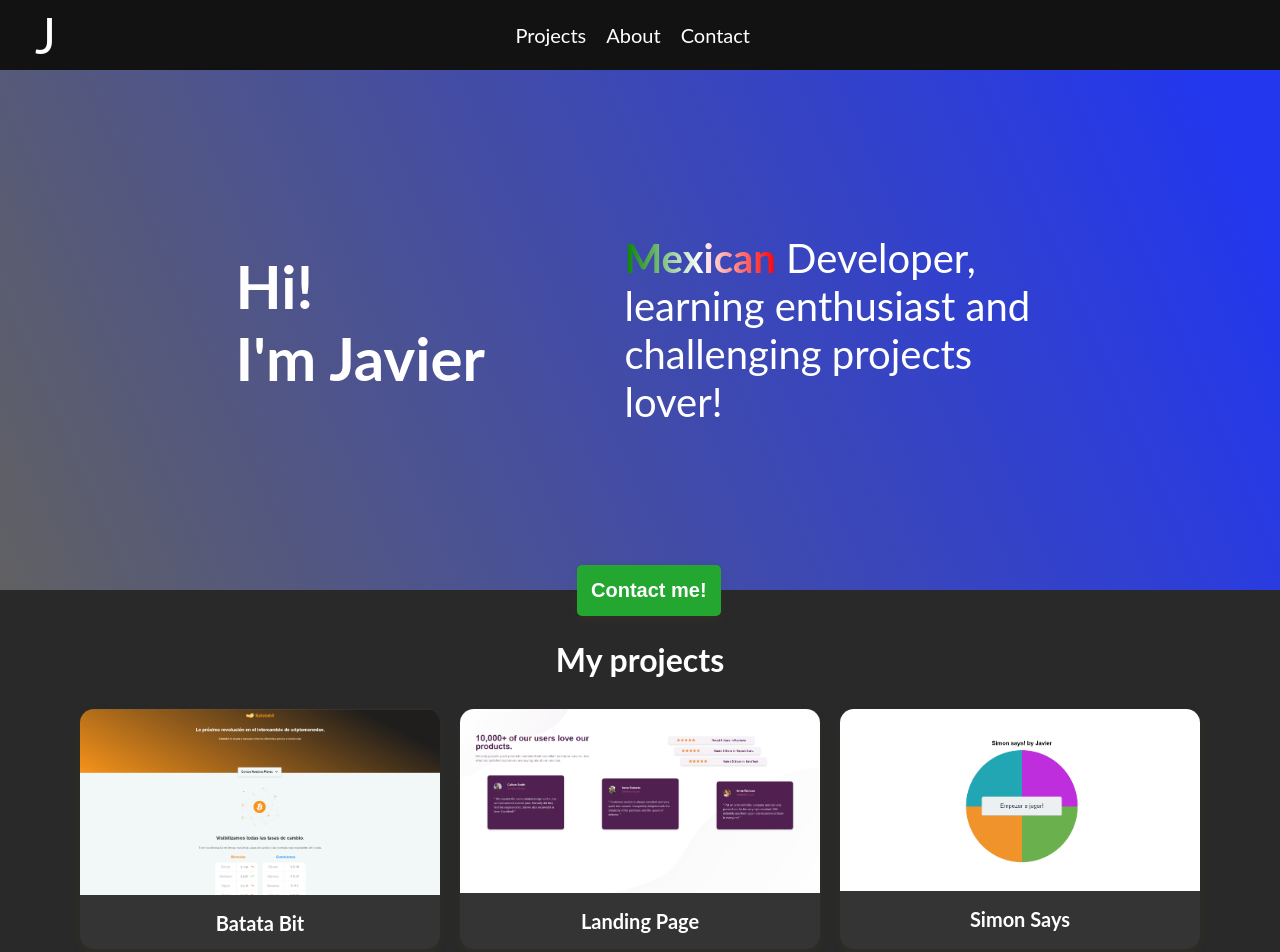
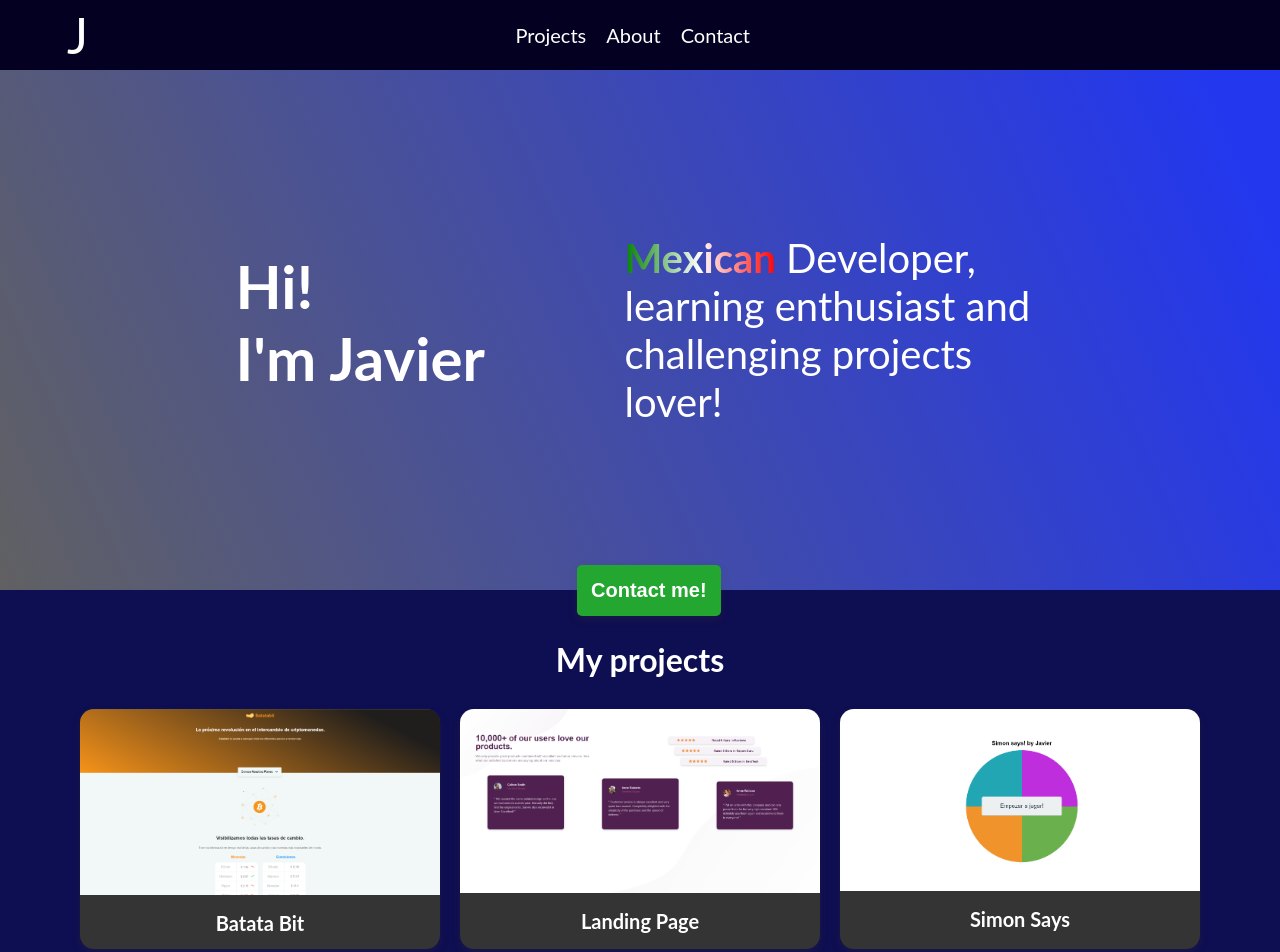
Before and after one commit to SpidySamurai/portfolio-mk1, a website built with webpack: page public/index.html in a window 1280 px wide. Shown: the top 952 px of the page. Built offline with nearby package versions, Linux system fonts and the light colour scheme; files whose address does not match are found by name.

Commit message:
Add header wrapper and variables for colors

```diff
--- a/public/index.html
+++ b/public/index.html
@@ -4,11 +4,12 @@
     <meta charset="UTF-8" />
     <meta http-equiv="X-UA-Compatible" content="IE=edge" />
     <meta name="viewport" content="width=device-width, initial-scale=1.0" />
-    <meta name="description" content="This is my personal website and portfolio, the purpose of it is show the world my project and capacities as a FrontEnd Developer.">
+    <meta name="description" content="This is my website and portfolio, the purpose of it is to show the world my projects and capacities as a Frontend Developer.">
     <title>Javier's FrontEnd portfolio</title>
   </head>
   <body>
     <header class="header">
+      <div class="header__wrapper">
         <span class="header__logo">J</span>
         <nav class="header__nav">
           <ul>
@@ -23,6 +24,7 @@
             </li>
           </ul>
         </nav>
+      </div>
     </header>
     <main>
       <section class="presentation">
--- a/src/styles/components/global.scss
+++ b/src/styles/components/global.scss
@@ -1,11 +1,14 @@
 //Variables
 $Font1: "Lato", sans-serif;
 $Font2: "Oswald", sans-serif;
-$primary-color: #333333;
-$secondary-color: #8841da;
-$variant-color: #3f579a;
 $bright-color: #fff;
 $background-color: #292929;
+
+$primary-color: #0e0e52;
+$primary-color-darker: #030021;
+$secondary-color: #78c0e0;
+$secondary-color-alternative: #449dd1;
+$snow-white: #fff;
 
 $h1: 3.4rem;
 $h2: 2.4rem;
@@ -23,7 +26,7 @@ $breakpoint_desktop: 102.4rem;
 
 html {
   font-size: 62.5%;
-  background-color: $background-color;
+  background-color: $primary-color;
   font-family: $Font1;
   color: $bright-color;
   scroll-behavior: smooth;
--- a/src/styles/components/header.scss
+++ b/src/styles/components/header.scss
@@ -1,9 +1,16 @@
 .header {
   display: flex;
-  justify-content: space-between;
-  align-items: center;
+  justify-content: center;
   height: 5.5rem;
-  background-color: #121212;
+  background-color: $primary-color-darker;
+
+  .header__wrapper {
+    width: 95%;
+    max-width: 144rem;
+    display: flex;
+    justify-content: space-between;
+    align-items: center;
+  }
   &__logo {
     margin-left: 2rem;
     font-size: 3.5rem;
```
Lines whose indentation alone changed are shown as unchanged.
